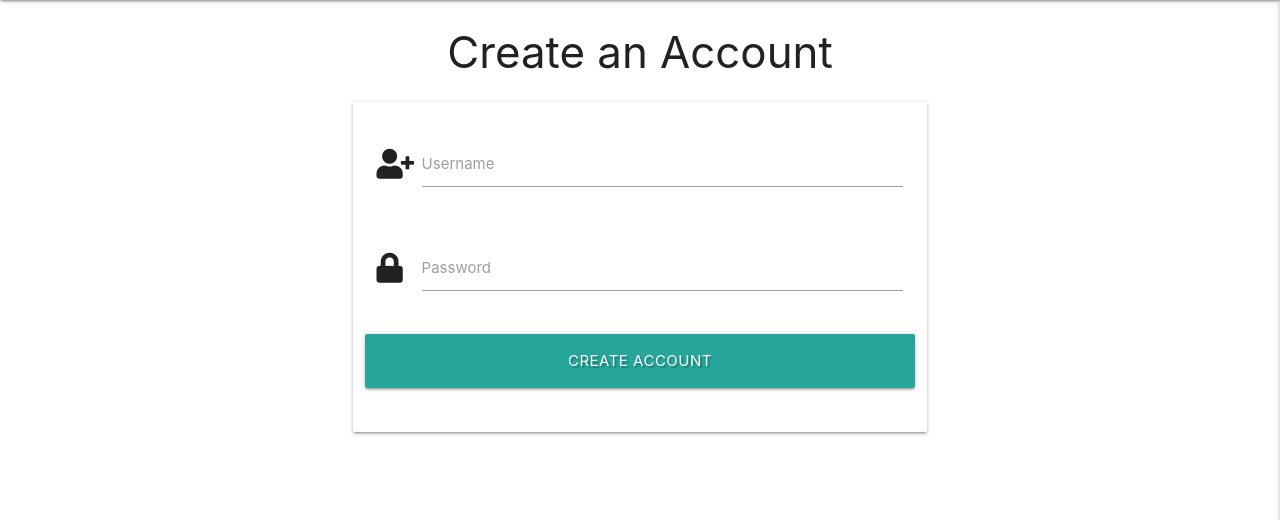
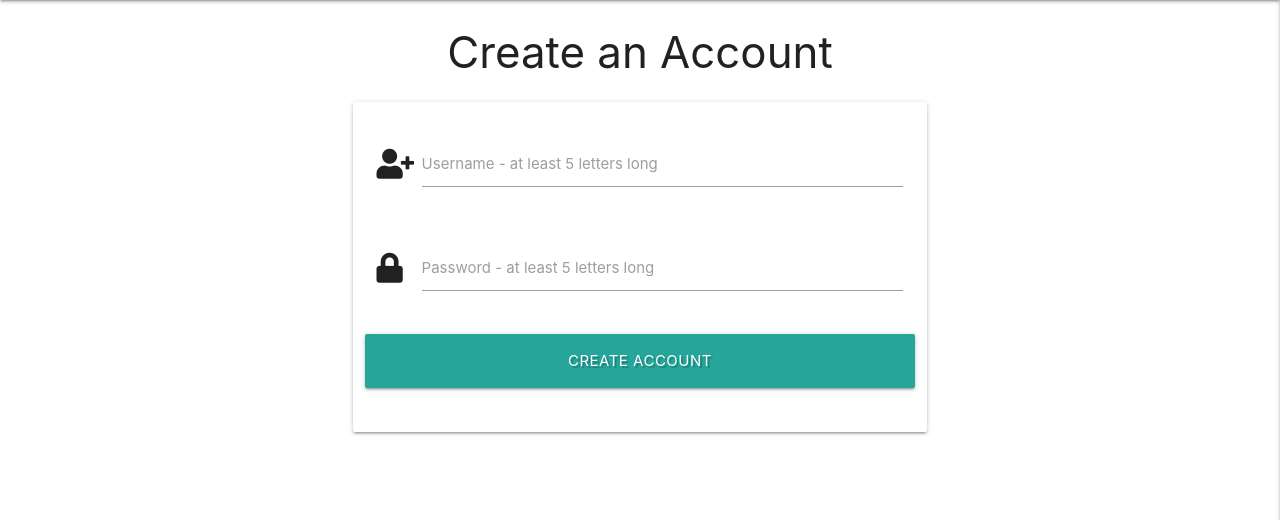
Before and after one commit to jacksheehy15/electronics-dictionary, a Flask app: page /register in a window 1280 px wide. Shown: the part 64-584 px from the top of the page. Run offline with Flask 2, Linux system fonts and the light colour scheme; some libraries are stand-ins or nearby versions.

Commit message:
Add register funtionality

```diff
--- a/templates/register.html
+++ b/templates/register.html
@@ -11,16 +11,16 @@
                 <div class="row">
                     <div class="input-field col s12">
                         <i class="fas fa-user-plus prefix light-teal-text"></i>
-                        <input id="username" name="username" type="text" class="validate" required>
-                        <label for="username">Username</label>
+                        <input id="username" name="username" type="text" class="validate" pattern="^[a-zA-Z0-9]{5,15}$" minlength="5" maxlength="15" required>
+                        <label for="username">Username - at least 5 letters long</label>
                     </div>
                 </div>
                 <!--Password input-->
                 <div class="row">
                     <div class="input-field col s12">
                         <i class="fas fa-lock prefix light-teal-text"></i>
-                        <input id="password" name="password" type="password" class="validate" required>
-                        <label for="password">Password</label>
+                        <input id="password" name="password" type="password" class="validate" pattern="^[a-zA-Z0-9]{5,15}$" minlength="5" maxlength="15" required>
+                        <label for="password">Password - at least 5 letters long</label>
                     </div>
                 </div>
                 <!--Register Button-->
```
